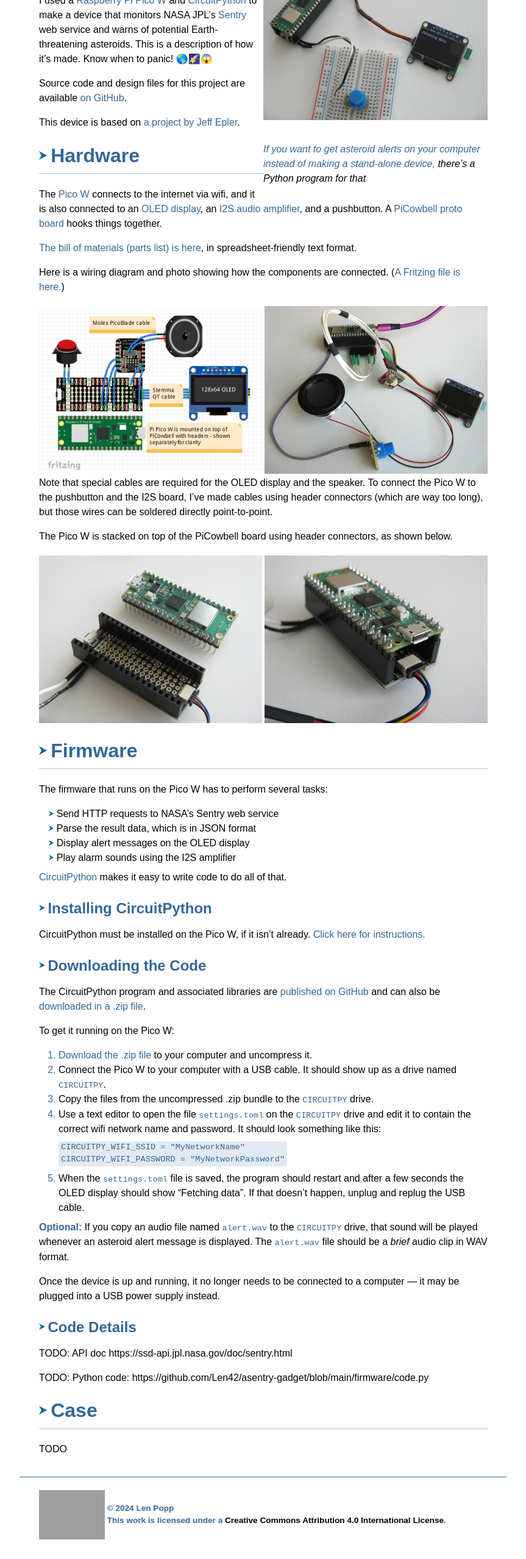
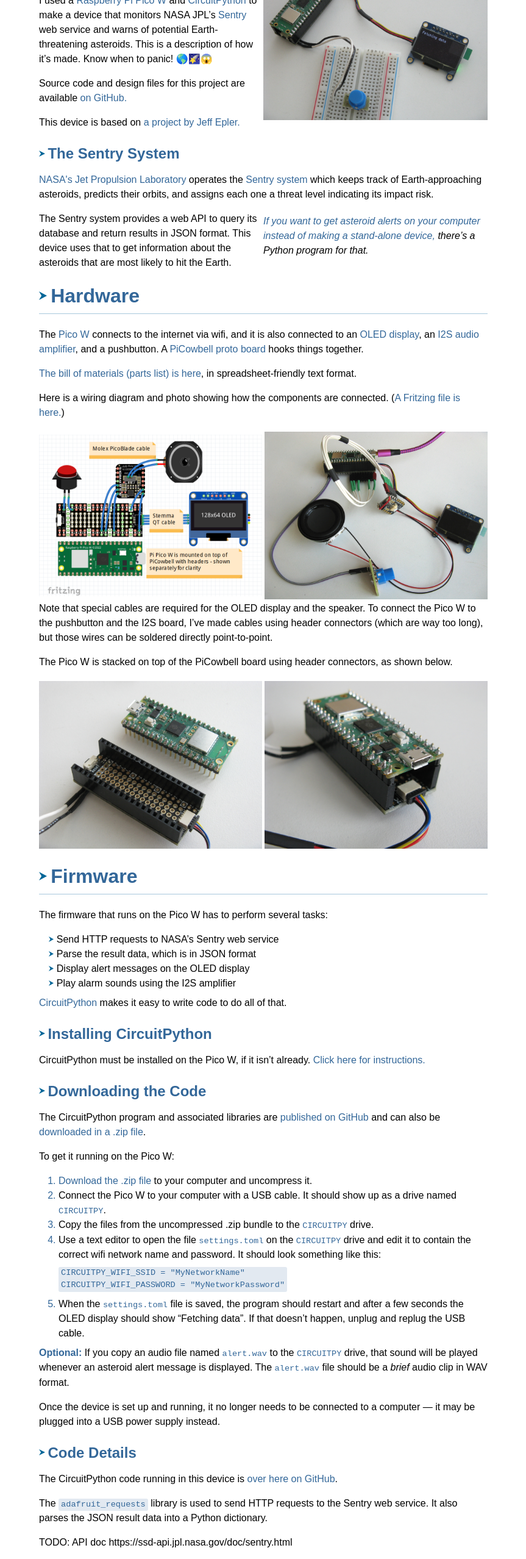
Before and after one commit to Len42/web-site, a plain HTML site: page site-files/projects/asentry/index.html in a window 1280 px wide. Shown: the part 240-2797 px from the top of the page at 61% size, without its empty margins (208-1071 px from the left). Drawn offline with Linux system fonts and the light colour scheme; grey boxes are pictures that could not be loaded.

Commit message:
asentry project page - wip

```diff
--- a/site-files/projects/asentry/index.html
+++ b/site-files/projects/asentry/index.html
@@ -37,11 +37,17 @@
 and warns of potential Earth-threatening asteroids. This is a description of how it’s made.
 Know when to panic! <no-wrap>🌎🌠😱</no-wrap></p>
 
-<p>Source code and design files for this project are available <a href="https://github.com/Len42/asentry-gadget">on GitHub</a>.</p>
+<p>Source code and design files for this project are available <a href="https://github.com/Len42/asentry-gadget">on GitHub.</a></p>
 
-<p>This device is based on <a href="https://learn.adafruit.com/generating-text-with-chatgpt-pico-w-circuitpython">a project by Jeff Epler</a>.</p>
+<p>This device is based on <a href="https://learn.adafruit.com/generating-text-with-chatgpt-pico-w-circuitpython">a project by Jeff Epler.</a></p>
 
-<aside><p>If you want to get asteroid alerts on your computer instead of making a stand-alone device, <a href="https://github.com/Len42/asentry">there’s a Python program for that</a>.</p></aside>
+<h2>The Sentry System</h2>
+<p><a href="https://www.jpl.nasa.gov/">NASA's Jet Propulsion Laboratory</a> operates the
+<a href="https://cneos.jpl.nasa.gov/sentry/">Sentry system</a> which keeps track of Earth-approaching asteroids, predicts their orbits, and assigns each one a threat level indicating its impact risk.</p>
+
+<aside><p>If you want to get asteroid alerts on your computer instead of making a stand-alone device, <a href="https://github.com/Len42/asentry">there’s a Python program for that.</a></p></aside>
+
+<p>The Sentry system provides a web API to query its database and return results in JSON format. This device uses that to get information about the asteroids that are most likely to hit the Earth.</p>
 
 <h1><a name="hardware"></a>Hardware</h1>
 <p>The <a href="https://www.raspberrypi.com/documentation/microcontrollers/raspberry-pi-pico.html#raspberry-pi-pico-w-and-pico-wh">Pico W</a>
@@ -103,13 +109,16 @@
 
 <p><strong>Optional: </strong>If you copy an audio file named <kbd>alert.wav</kbd> to the <kbd>CIRCUITPY</kbd> drive, that sound will be played whenever an asteroid alert message is displayed. The <kbd>alert.wav</kbd> file should be a <em>brief</em> audio clip in WAV format.</p>
 
-<p>Once the device is up and running, it no longer needs to be connected to a computer &mdash; it may be plugged into a USB power supply instead.</p>
+<p>Once the device is set up and running, it no longer needs to be connected to a computer &mdash; it may be plugged into a USB power supply instead.</p>
 
 <h2>Code Details</h2>
+<p>The CircuitPython code running in this device is <a href="https://github.com/Len42/asentry-gadget/blob/main/firmware/code.py">over here on GitHub</a>.</p>
+
+<p>The <code>adafruit_requests</code> library is used to send HTTP requests to the Sentry web service. It also parses the JSON result data into a Python dictionary.</p>
 
 <p>TODO: API doc https://ssd-api.jpl.nasa.gov/doc/sentry.html</p>
 
-<p>TODO: Python code: https://github.com/Len42/asentry-gadget/blob/main/firmware/code.py</p>
+<p>TODO: Python code: </p>
 
 <h1><a name="case"></a>Case</h1>
 <p>TODO</p>
```
